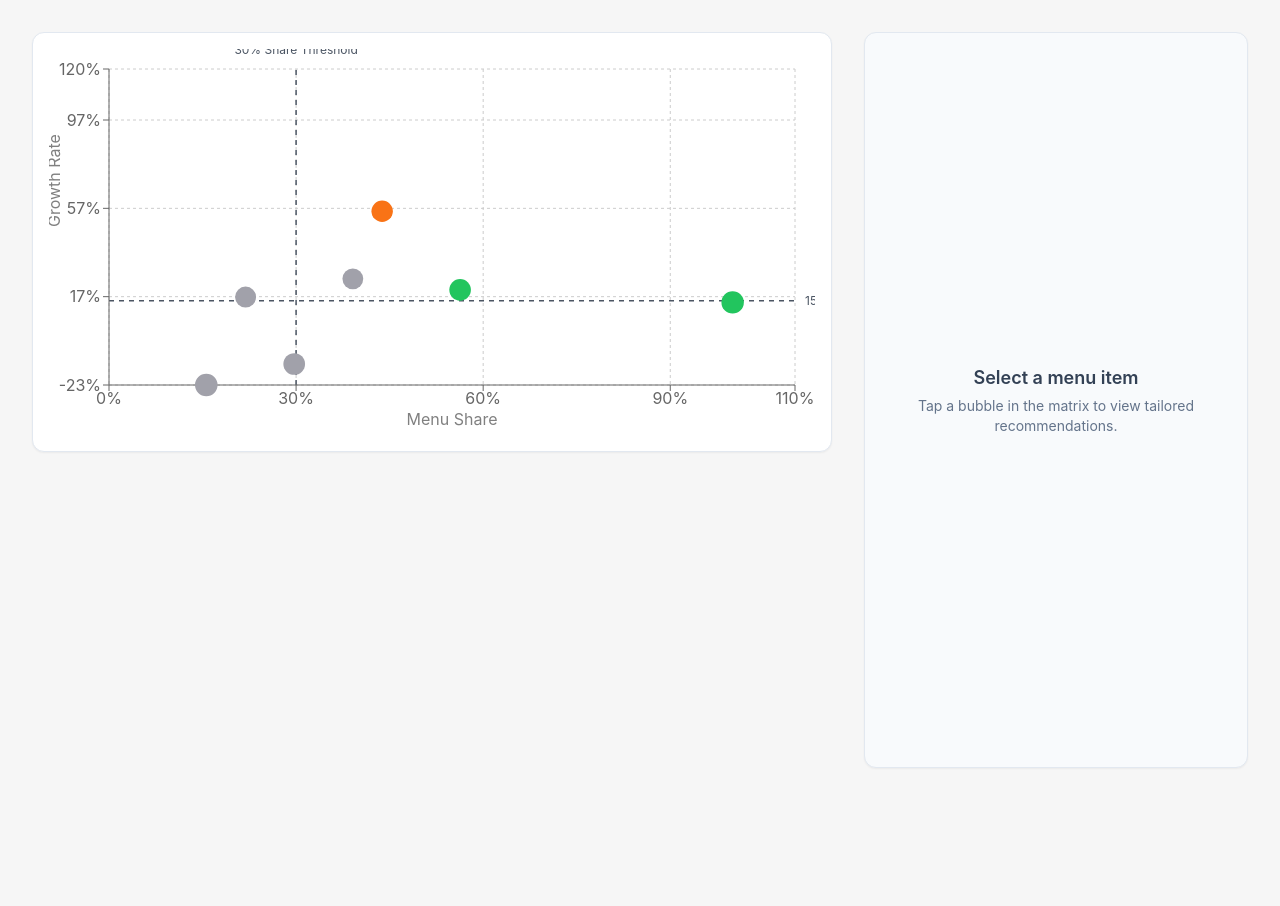
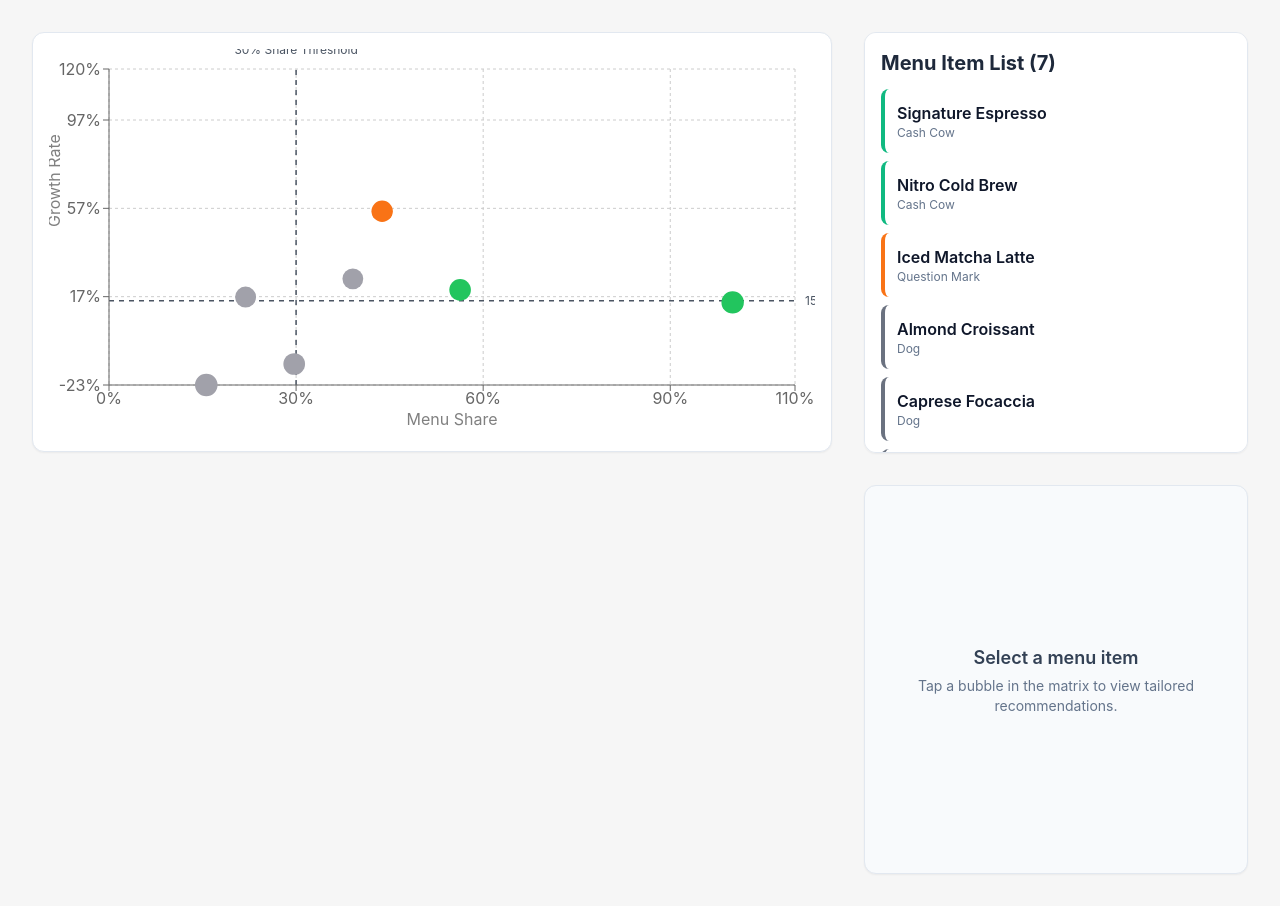
Before and after one commit to Link-Jason/BCGmarketingApp, a Next.js app: page / in a window 1280 px wide. Before the commit the page ends 800 px from the top, so only its background shows below. Built offline with nearby package versions, Linux system fonts and the light colour scheme.

Commit message:
feat: Completed full functional MVP by integrating MenuItemList

```diff
--- a/app/page.js
+++ b/app/page.js
@@ -5,36 +5,52 @@ import { useState } from 'react';
 // 1. IMPORT COMPONENTS
 import MatrixChart from "../components/MatrixChart.jsx";
 import OutputPanel from "../components/OutputPanel.jsx";
+import MenuItemList from "../components/MenuItemList.jsx"; // <-- 🚨 NEW: Import the list component
 
-// 2. IMPORT DATA AND LOGIC (The new import is below)
+// 2. IMPORT DATA AND LOGIC
 import dataFile from "../data/menu_data.json";
-import { buildMatrixDataset } from "../lib/calculations"; // <--- ADDED: Import the processing function
+import { buildMatrixDataset } from "../lib/calculations";
 
 
 export default function Home() {
-  // State to hold the item currently selected on the chart (null by default)
+  // State to hold the item currently selected on the chart or list
   const [selectedItem, setSelectedItem] = useState(null);
 
-  // <--- ADDED: Process the raw data here before rendering the components
+  // Process the raw data to create the matrix dataset
   const processedData = buildMatrixDataset(dataFile.items);
 
-  // The main content of the page
+  // 🚨 NEW: Calculate the active ID for highlighting the selected item 🚨
+  const activeId = selectedItem?.id || null;
+
   return (
-    // This layout uses Tailwind CSS to put the chart and panel side-by-side
+    // Main layout grid: Chart (2/3 width) | Info Area (1/3 width)
     <main className="grid min-h-screen gap-8 p-8 md:grid-cols-3">
 
-      {/* MatrixChart Component (Takes up 2/3 of the screen) */}
+      {/* Left/Chart Area (2/3 of the screen) */}
       <div className="md:col-span-2">
         <MatrixChart
-          // CHANGED: Pass the fully processed data to the chart
           data={processedData}
           onSelect={setSelectedItem}
+          activeId={activeId} // Passed to highlight the bubble
         />
       </div>
 
-      {/* OutputPanel Component (Takes up 1/3 of the screen) */}
-      <div className="md:col-span-1">
+      {/* 🚨 NEW LAYOUT: Right/Info Area (1/3 of the screen, split vertically into 2 halves) 🚨 */}
+      <div className="md:col-span-1 flex flex-col gap-8">
+
+          {/* Menu Item List (Top half - handles item selection) */}
+          <div className="h-1/2">
+            <MenuItemList
+                data={processedData}
+                onSelect={setSelectedItem}
+                activeId={activeId} // Passed to highlight the list item
+            />
+          </div>
+
+          {/* OutputPanel Component (Bottom half - displays details) */}
+          <div className="h-1/2">
             <OutputPanel item={selectedItem} />
+          </div>
       </div>
     </main>
   );
```
Lines whose indentation alone changed are shown as unchanged.
